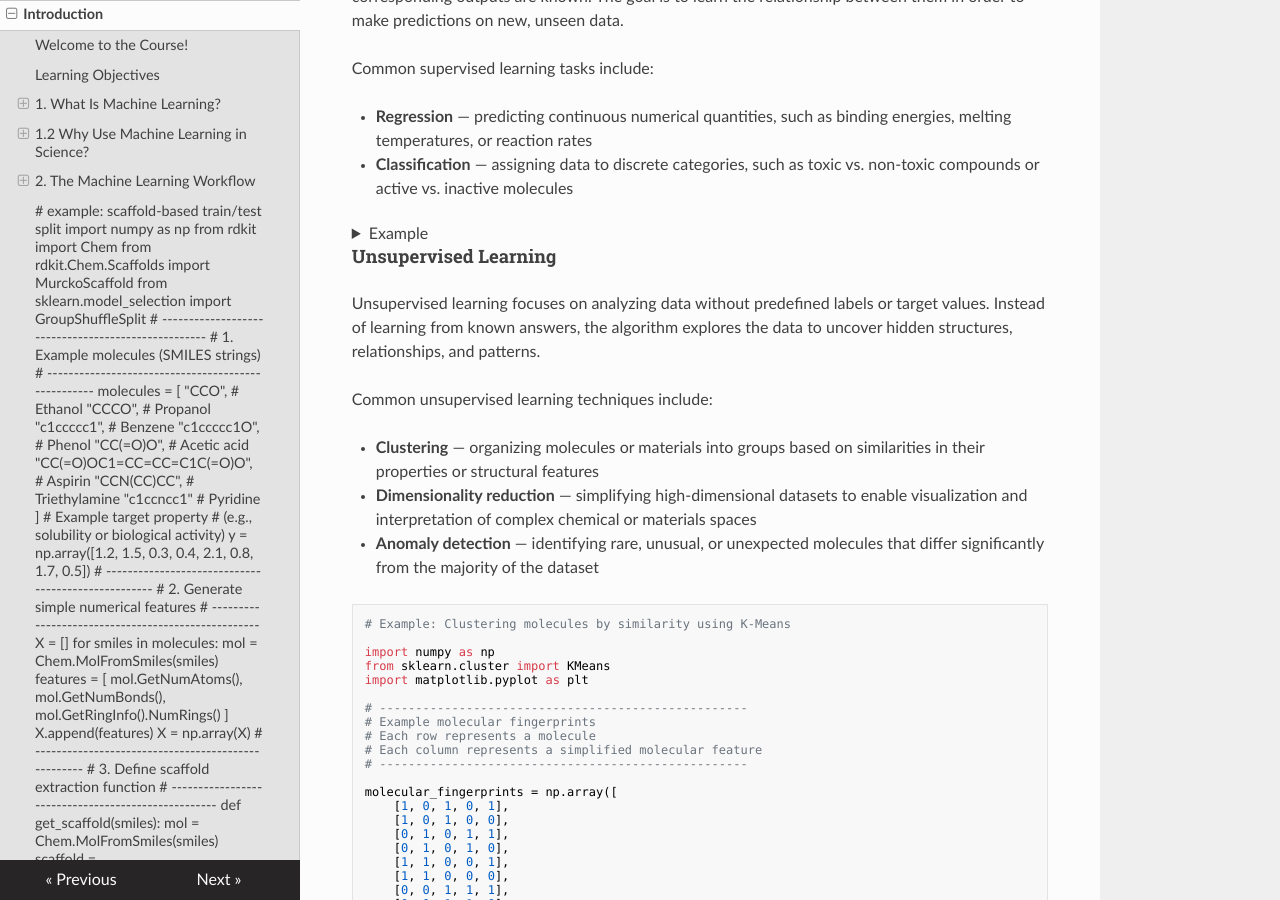
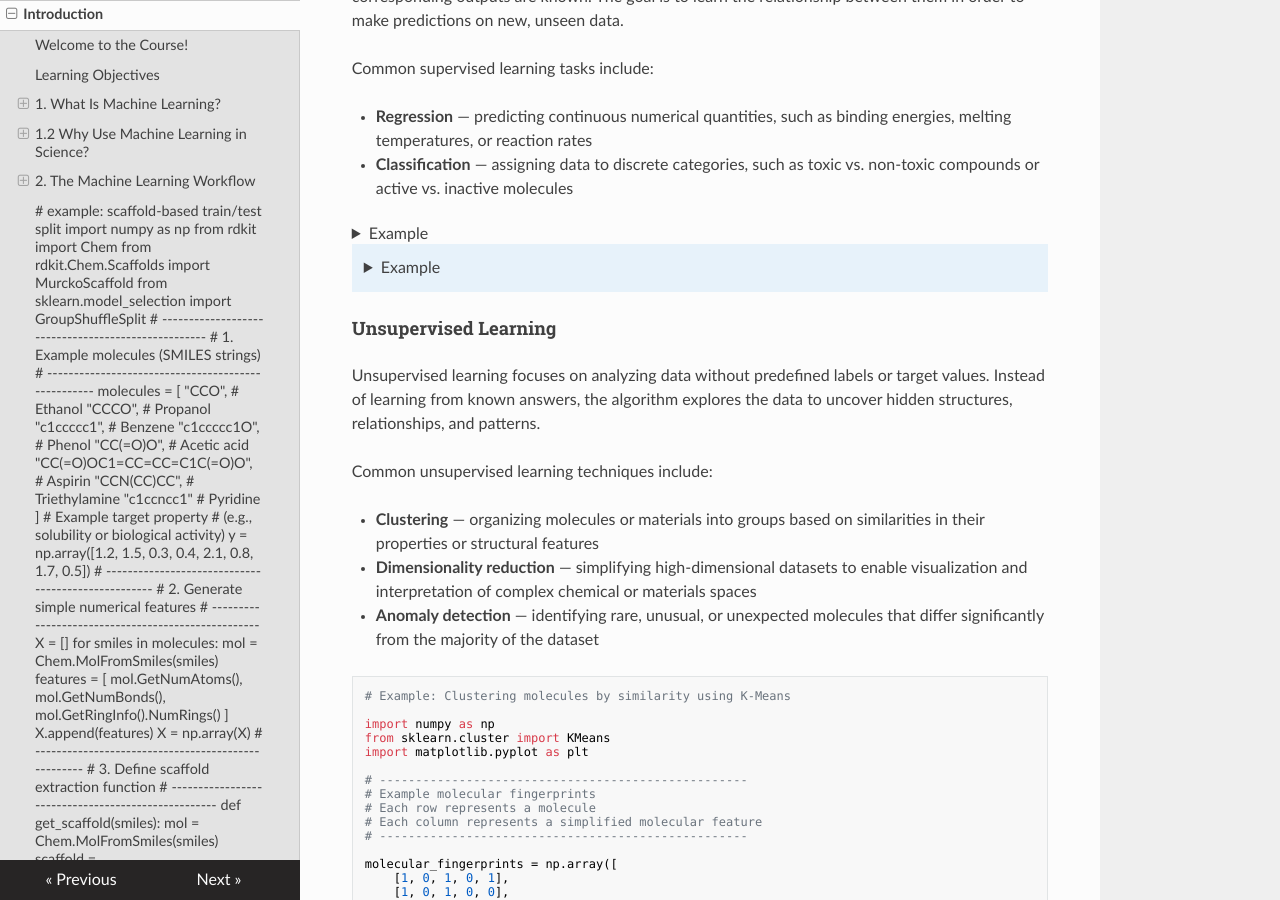
Before and after one commit to pojeda/course-mlmd, an MkDocs documentation site: the page built from docs/day0.md, in a window 1280 px wide and 900 px high, scrolled down 1637 px. Built offline with MkDocs 1.6.1, drawn with Linux system fonts in a browser that asks for light colours; nearby versions of some CDN libraries.

Commit message:
Introduction

````diff
--- a/docs/day0.md
+++ b/docs/day0.md
@@ -136,6 +136,11 @@
     print("Predicted solubility:", prediction[0])
     ```
 
+??? note "Example"
+
+    ```python
+    print("Hello world")
+    ```
 
 #### Unsupervised Learning
 
````
